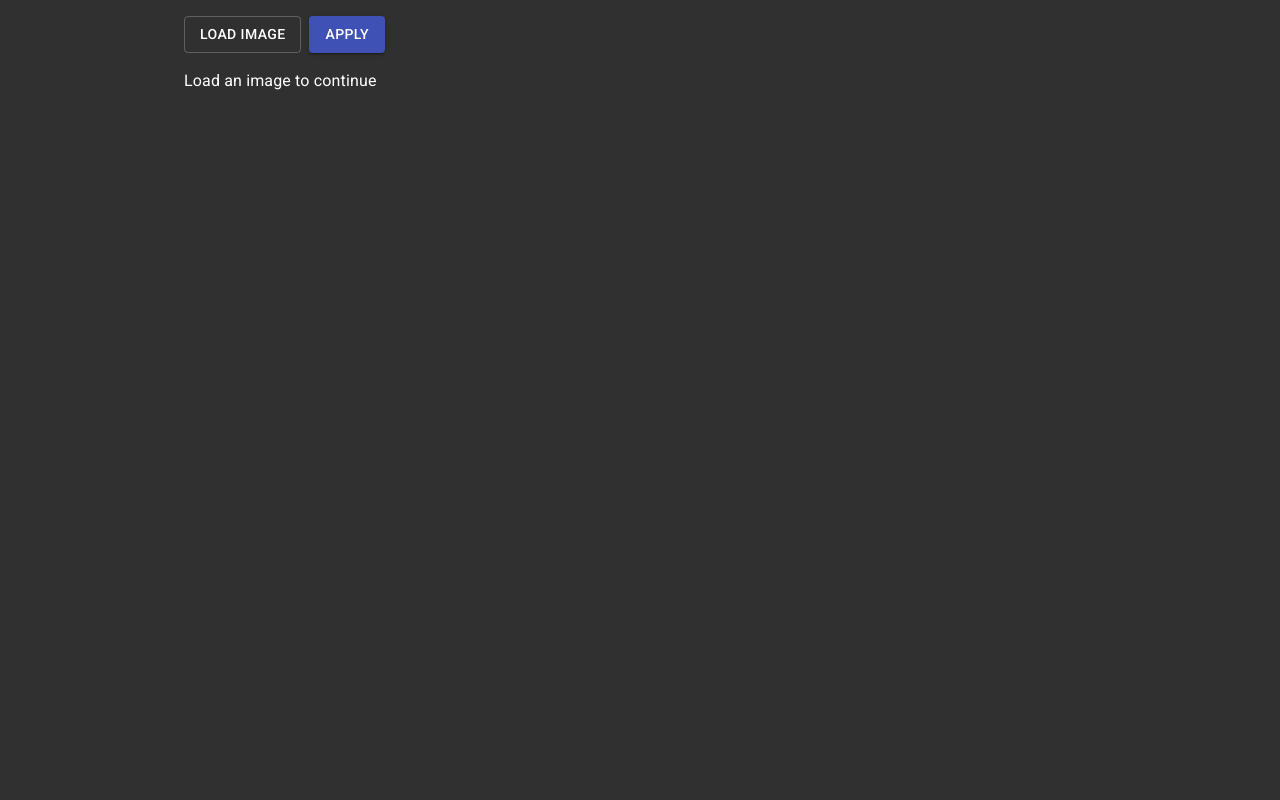
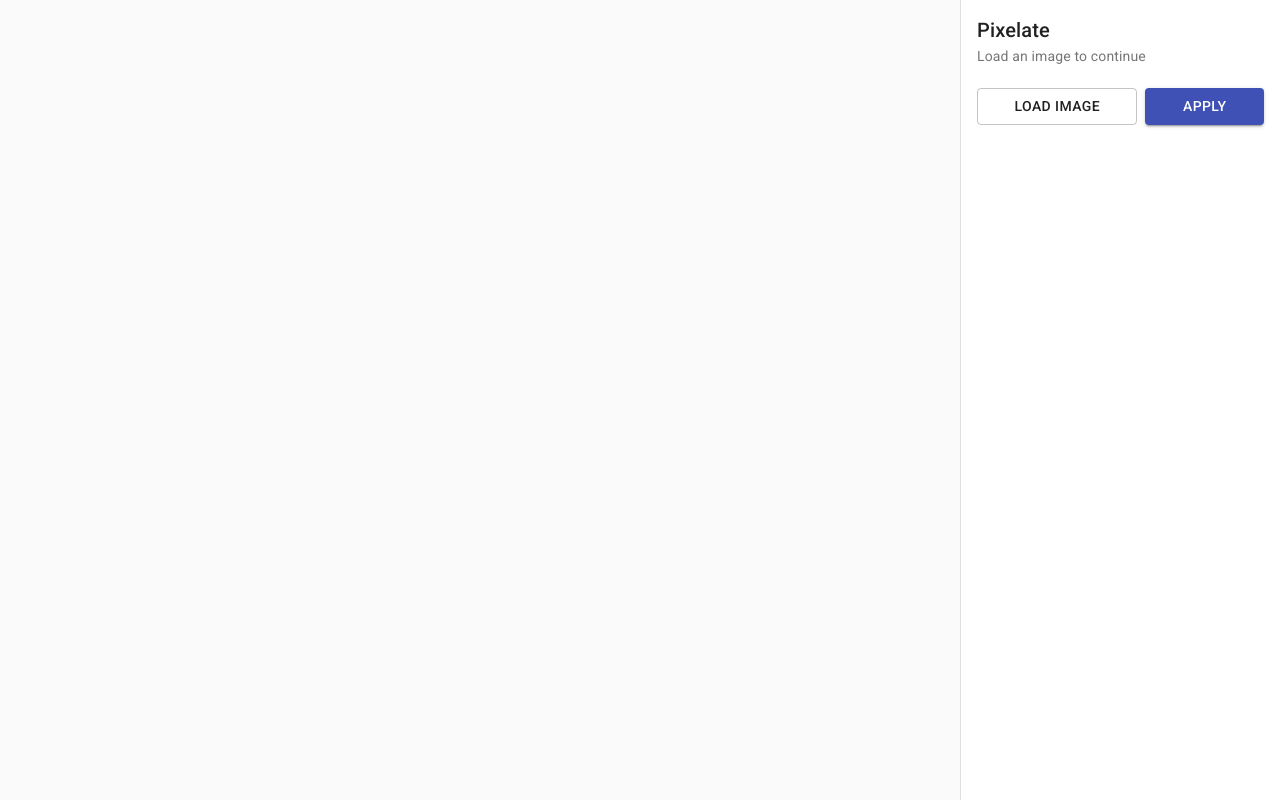
Before and after one commit to hack3ric/pixelate, a Next.js app: page / in a window 1280 px wide. Built offline with nearby package versions, Linux system fonts and the light colour scheme.

Commit message:
Modify UI

```diff
--- a/pages/_app.tsx
+++ b/pages/_app.tsx
@@ -1,9 +1,12 @@
-import React from "react";
+import React, { useMemo } from "react";
 import type { AppProps } from "next/app";
-import { CssBaseline, ThemeProvider } from "@material-ui/core";
-import theme from "../src/theme";
+import { CssBaseline, ThemeProvider, useMediaQuery } from "@material-ui/core";
+import makeTheme from "../src/theme";
 
 export default function MyApp({ Component, pageProps }: AppProps) {
+  const prefersDarkMode = useMediaQuery("(prefers-color-scheme: dark)", { noSsr: true });
+  const theme = useMemo(() => makeTheme(prefersDarkMode), [prefersDarkMode]);
+
   return (
     <ThemeProvider theme={theme}>
       <CssBaseline />
--- a/pages/_document.tsx
+++ b/pages/_document.tsx
@@ -1,7 +1,6 @@
 import React from 'react';
 import Document, { Html, Head, Main, NextScript } from 'next/document';
 import { ServerStyleSheets } from '@material-ui/core/styles';
-import theme from '../src/theme';
 
 export default class MyDocument extends Document {
   render() {
@@ -9,7 +8,7 @@ export default class MyDocument extends Document {
       <Html lang="en">
         <Head>
           {/* PWA primary color */}
-          <meta name="theme-color" content={theme.palette.primary.main} />
+          {/* <meta name="theme-color" content={theme.palette.primary.main} /> */}
           <link
             rel="stylesheet"
             href="https://fonts.googleapis.com/css?family=Roboto:300,400,500,700&display=swap"
--- a/pages/index.tsx
+++ b/pages/index.tsx
@@ -1,12 +1,25 @@
 import React, { useEffect, useState } from "react";
-import { Button, Container, createStyles, makeStyles, Typography } from "@material-ui/core";
+import { Button, Container, createStyles, Drawer, List, ListItem, ListItemText, makeStyles, Typography } from "@material-ui/core";
 import { getImageFromFile } from "../src/image";
 import Canvas from "../src/Canvas";
 
+const drawerWidth = 320;
+
 const useStyles = makeStyles(theme => createStyles({
   app: {
-    backgroundColor: theme.palette.background.default,
-    padding: "16px 0"
+    display: "flex",
+    backgroundColor: theme.palette.background.default
+  },
+  main: {
+    width: `calc(100% - ${drawerWidth}px)`,
+    height: "100vh",
+    padding: 32
+  },
+  drawer: {
+    width: drawerWidth
+  },
+  button: {
+    flexGrow: 1
   }
 }));
 
@@ -29,17 +42,27 @@ export default function App() {
 
   return (
     <div className={styles.app}>
-      <Container maxWidth="md">
-        <div style={{ marginBottom: 16 }}>
-          <Button component="label" variant="outlined" style={{ marginRight: 8 }}>
-            Load Image
-            <input type="file" accept="image/*" hidden onChange={handleInputChange} />
-          </Button>
-          <Button variant="contained" color="primary">Apply</Button>
-        </div>
-        <Typography>{filename ?? "Load an image to continue"}</Typography>
+      <main className={styles.main}>
         {image ? <Canvas image={image} fetchImageData={setInputData} /> : false}
-      </Container>
+      </main>
+      <Drawer variant="permanent" open classes={{ paper: styles.drawer }} anchor="right">
+        <List disablePadding>
+          <ListItem>
+            <ListItemText
+              primary="Pixelate"
+              secondary={filename ?? "Load an image to continue"}
+              primaryTypographyProps={{ variant: "h6" }}
+            />
+          </ListItem>
+          <ListItem>
+            <Button component="label" variant="outlined" className={styles.button} style={{ marginRight: 8 }}>
+              Load Image
+              <input type="file" accept="image/*" hidden onChange={handleInputChange} />
+            </Button>
+            <Button variant="contained" color="primary" className={styles.button}>Apply</Button>
+          </ListItem>
+        </List>
+      </Drawer>
     </div>
   );
 }
--- a/src/Canvas.tsx
+++ b/src/Canvas.tsx
@@ -4,7 +4,9 @@ import React, { useEffect, useRef } from "react";
 const useStyles = makeStyles(theme => createStyles({
   canvas: {
     width: "100%",
+    height: "100%",
     imageRendering: "pixelated",
+    objectFit: "scale-down"
   }
 }));
 
--- a/src/image/index.ts
+++ b/src/image/index.ts
@@ -1,11 +1,14 @@
 export function getImageFromFile(file: File): Promise<HTMLImageElement> {
   const url = URL.createObjectURL(file);
-  return new Promise(resolve => {
+  return new Promise((resolve, reject) => {
     const image = new Image();
     image.onload = function() {
       URL.revokeObjectURL(url);
       resolve(image);
     };
+    image.onerror = function(event) {
+      reject("Failed loading image");
+    }
     image.src = url
   });
 }
--- a/src/theme.ts
+++ b/src/theme.ts
@@ -1,18 +1,19 @@
-import { createMuiTheme } from '@material-ui/core/styles';
+import { createMuiTheme, Theme } from '@material-ui/core/styles';
 
-const theme = createMuiTheme({
-  palette: {
-    type: "dark"
-  },
-  // overrides: {
-  //   MuiCssBaseline: {
-  //     "@global": {
-  //       "html, body": {
-  //         overflow: "hidden"
-  //       }
-  //     }
-  //   }
-  // }
-});
-
-export default theme;
+export default function makeTheme(prefersDarkMode: boolean): Theme {
+  console.log(prefersDarkMode);
+  return createMuiTheme({
+    palette: {
+      type: prefersDarkMode ? "dark" : "light"
+    },
+    overrides: {
+      MuiCssBaseline: {
+        "@global": {
+          "html, body": {
+            overflow: "hidden"
+          }
+        }
+      }
+    }
+  });
+}
```
